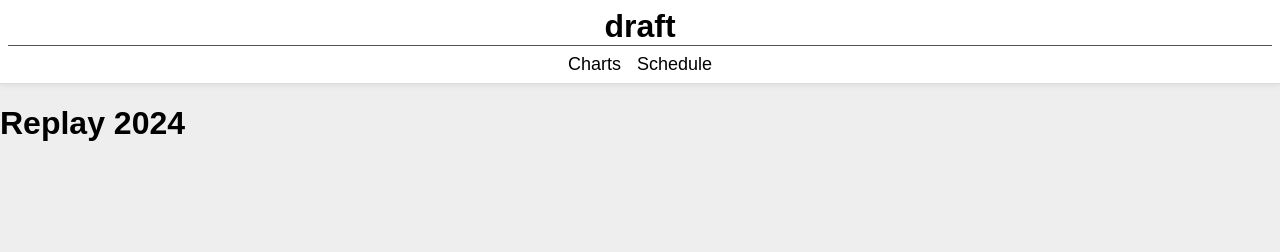
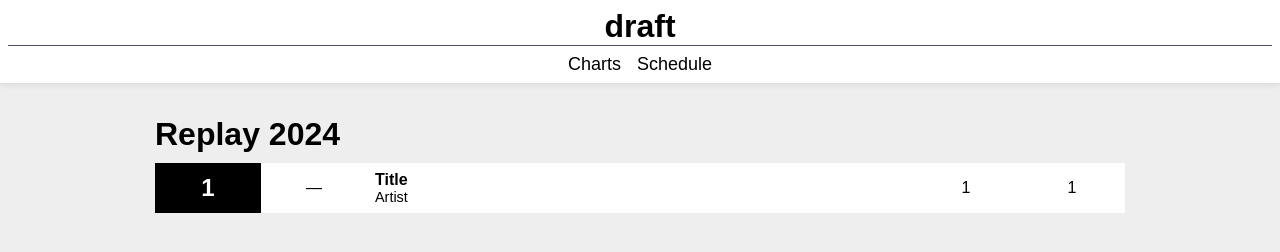
Before and after one commit to needarrest/music, a plain HTML site: page charts/replay-2024/index.html in a window 1280 px wide. Drawn offline with Linux system fonts and the light colour scheme.

Commit message:
Add single rank row for Replay 2024

```diff
--- a/charts/replay-2024/index.html
+++ b/charts/replay-2024/index.html
@@ -18,6 +18,20 @@
     </nav>
     <main>
         <h1>Replay 2024</h1>
+        <section class="chart-content">
+            <div class="row">
+                <div class="fr1 row-rank">1</div>
+                <div class="fr1 row-change">—</div>
+                <div class="fr5 row-track">
+                    <ul class="track-list">
+                        <li class="track-title">Title</li>
+                        <li class="track-artist">Artist</li>
+                    </ul>
+                </div>
+                <div class="fr1 row-lastweek">1</div>
+                <div class="fr1 row-peak">1</div>
+            </div>
+        </section>
     </main>
 </body>
 </html>
--- a/css/style.css
+++ b/css/style.css
@@ -1,5 +1,9 @@
+* {
+    margin: 0;
+    padding: 0;
+}
+
 body {
-    margin: 0;
     background: #eee;
     font-family: sans-serif;
 }
@@ -34,14 +38,60 @@ a {
 
 ul {
     list-style-type: none;
+}
 
+nav ul {
     display: flex;
     justify-content: center;
-    margin: 0;
-    padding: 0;
     gap: 16px;
 }
 
-li {
+nav li {
     font-size: 18px;
 }
+
+main {
+    margin: 2em auto;
+    max-width: 970px;
+}
+
+section.chart-content {
+    background-color: white;
+    margin: 10px 0;
+    display: flex;
+    flex-direction: column;
+}
+
+div.row {
+    display: flex;
+}
+
+.fr1 {
+    flex: 1;
+    display: flex;
+    justify-content: center;
+    align-items: center;
+}
+
+.fr5 {
+    flex: 5;
+}
+
+.row-rank {
+    background-color: black;
+    color: white;
+    font-weight: bolder;
+    font-size: 150%;
+}
+
+.row-track {
+    padding: 8px;
+}
+
+.track-title {
+    font-weight: bold;
+}
+
+.track-artist {
+    font-size: 90%;
+}
```
